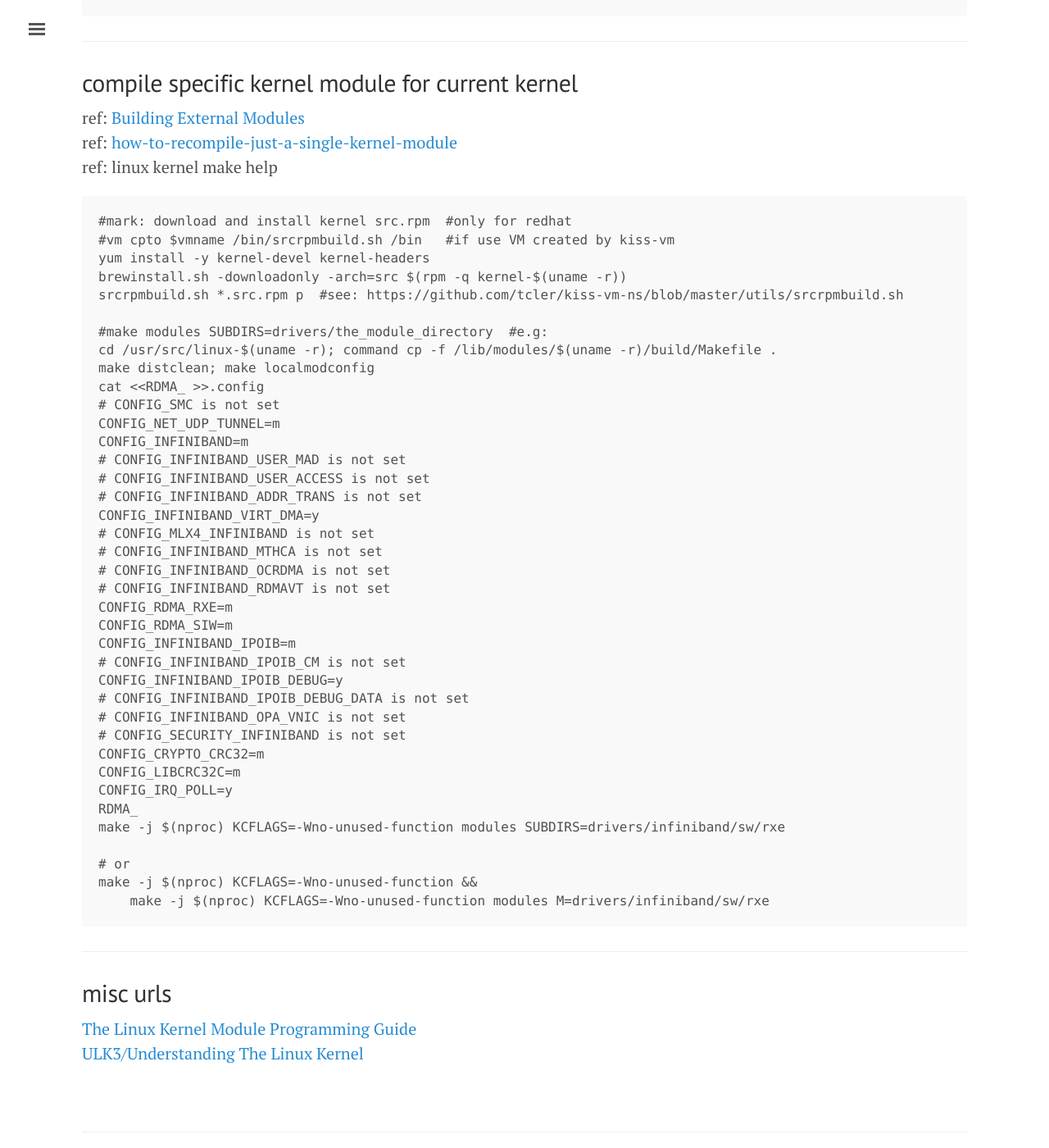
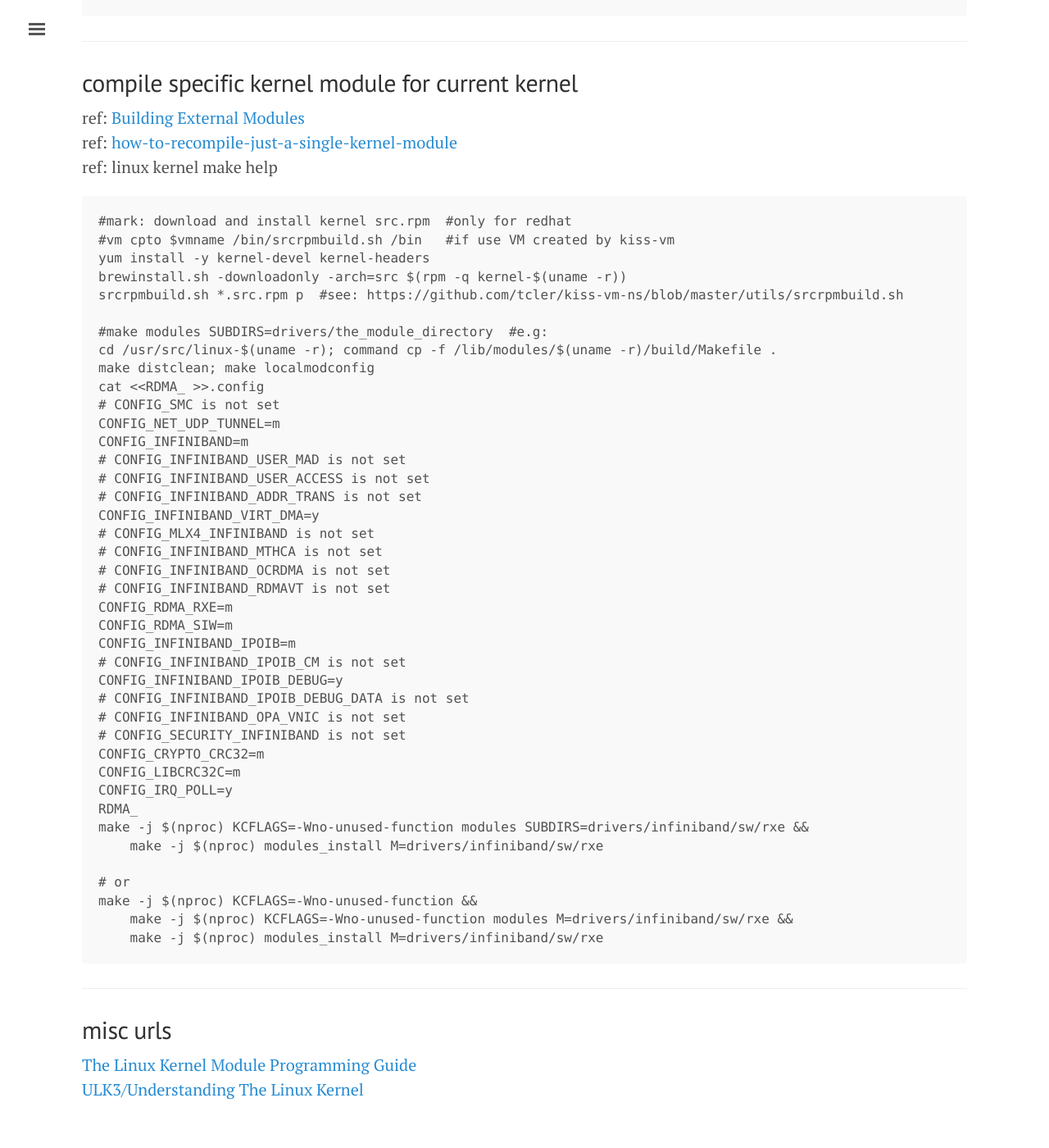
Before and after one commit to tcler/tcler.github.io, a Jekyll site: the page built from _posts/2024-01-12-compile-linux-upstream-kernel.md, in a window 1280 px wide and 1400 px high, scrolled down 1627 px. Shown: the whole window at 82% size. Built offline with Jekyll 4.4.1, drawn with Linux system fonts in a browser that asks for light colours.

Commit message:
Update 2024-01-12-compile-linux-upstream-kernel.md
add modules_install command line

````diff
--- a/_posts/2024-01-12-compile-linux-upstream-kernel.md
+++ b/_posts/2024-01-12-compile-linux-upstream-kernel.md
@@ -92,11 +92,13 @@ CONFIG_CRYPTO_CRC32=m
 CONFIG_LIBCRC32C=m
 CONFIG_IRQ_POLL=y
 RDMA_
-make -j $(nproc) KCFLAGS=-Wno-unused-function modules SUBDIRS=drivers/infiniband/sw/rxe
+make -j $(nproc) KCFLAGS=-Wno-unused-function modules SUBDIRS=drivers/infiniband/sw/rxe &&
+    make -j $(nproc) modules_install M=drivers/infiniband/sw/rxe
 
 # or
 make -j $(nproc) KCFLAGS=-Wno-unused-function &&
-    make -j $(nproc) KCFLAGS=-Wno-unused-function modules M=drivers/infiniband/sw/rxe
+    make -j $(nproc) KCFLAGS=-Wno-unused-function modules M=drivers/infiniband/sw/rxe &&
+    make -j $(nproc) modules_install M=drivers/infiniband/sw/rxe
 ```
 
 
````
